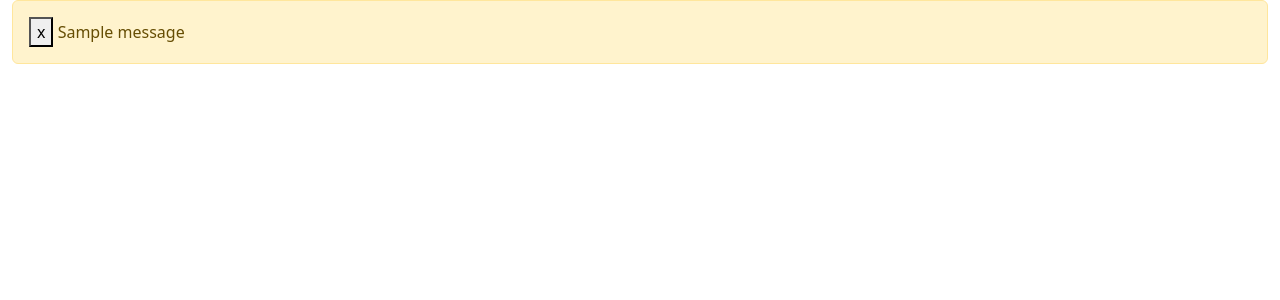
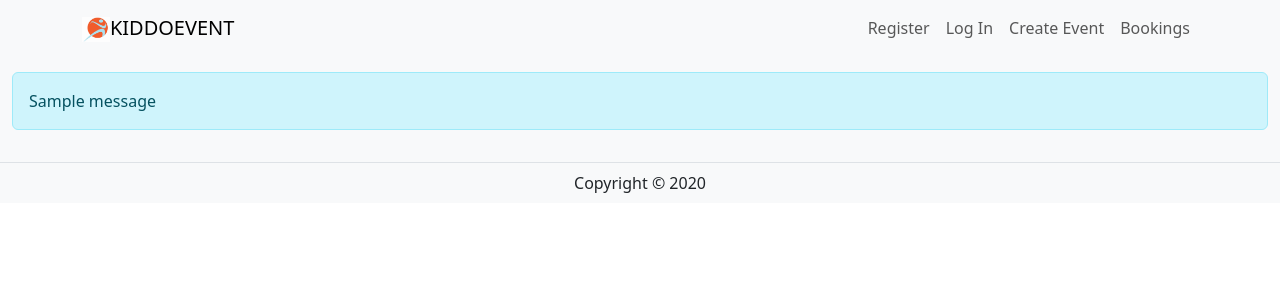
Before and after one commit to Myou91/Group61, a Python web app: template a3_starter_code-main/projectfile/website/templates/base.html in a window 1280 px wide. Shown: the top 300 px of the page. Run offline with Jinja, Linux system fonts and the light colour scheme; the template is opened without the code that fills it: most values are stand-ins (such as "Sample title", 1, 10 or a date in 2020); one stand-in notice (Sample message) is shown; some libraries are stand-ins or nearby versions.

Commit message:
Update base.html
This is the version that modify to integrate with database

```diff
--- a/a3_starter_code-main/projectfile/website/templates/base.html
+++ b/a3_starter_code-main/projectfile/website/templates/base.html
@@ -3,32 +3,65 @@
 <head>
    <meta charset="utf-8">
    <meta name="viewport" content="width=device-width, initial-scale=1">
-    <title>IAB207 Assignment 3</title>
+   <title>KIDDOEVENT - The only site for your kids</title>
    <link href="https://cdn.jsdelivr.net/npm/bootstrap@5.3.2/dist/css/bootstrap.min.css" rel="stylesheet" integrity="sha384-T3c6CoIi6uLrA9TneNEoa7RxnatzjcDSCmG1MXxSR1GAsXEV/Dwwykc2MPK8M2HN" crossorigin="anonymous">
-
 </head>
 
 <body>
    <!-- Header -->
-    <header>
+   <header class="bg-light border-bottom">
 
       <!-- Navbar -->
-        <nav>
-            <!-- Your navbar should go here -->
+      <nav class="navbar navbar-expand-lg navbar-light bg-light">
+         <div class="container">
+
+            <!-- Your Travel App Name or Logo -->
+            <a class="navbar-brand mt-2 mt-lg-0" href="/">
+               <img src="{{url_for('static',filename='img/Logo.png')}}" height="25" alt="KIDDOEVENT Logo"
+               loading="lazy" />KIDDOEVENT
+            </a>
+
+            <button class="navbar-toggler" type="button" data-bs-toggle="collapse"
+               data-bs-target="#navbarSupportedContent" aria-controls="navbarSupportedContent" aria-expanded="false"
+               aria-label="Toggle navigation">
+               <span class="navbar-toggler-icon"></span>
+            </button>
+
+            <!-- Navbar -->
+            <div class="collapse navbar-collapse justify-content-end" id="navbarSupportedContent">
+               <div class="navbar-nav ml-auto">
+
+                  <!-- Register/Login/Logout and welcome -->
+                  {% if current_user.is_authenticated %}
+                     <a class="nav-item nav-link disabled text-muted" href="#">Welcome {{current_user.name}}</a>
+                     <a class="nav-item nav-link" href="{{ url_for('auth.logout') }}">Log Out</a>
+                  {% else %}
+                     <a class="nav-item nav-link" href="{{ url_for('auth.register') }}">Register</a>
+                     <a class="nav-item nav-link" href="{{ url_for('auth.login') }}">Log In</a>
+                  {% endif %}
+
+                  <a class="nav-item nav-link" href="{{ url_for('event.create') }}">Create Event</a>
+                  <a class="nav-item nav-link" href="#">Bookings</a>
+
+               </div>
+            </div>
+         </div>
       </nav>
-        <!-- Code for using Flask flash -->
+      <!-- flashes any messages to the user -->
+      {% with messages = get_flashed_messages() %}
+      {% if messages %} <!-- check if there are any messages -->
       <div class="container-fluid">
-            {% with messages = get_flashed_messages() %}
-            {% if messages %}
-            {% for message in get_flashed_messages() %}
-            <div class="alert alert-warning">
-                <button type="button" class="close" data-dismiss="alert" aria-label="close">x</button>
-                {{message}}
+         <div class="row mt-3 mb-3">
+            <div class="col-md-12">
+            {% for message in messages %} <!--loop through the messages-->
+            <div class="alert alert-info">{{ message }}</div> <!--display as alert-->
+            {% endfor %}
          </div>
-            {% endfor %}
+      </div>
+      </div>
       {% endif %}
       {% endwith %}
-        </div>
+
       {% block header %}
 
       {% endblock %}
@@ -40,9 +73,10 @@
    {% endblock %}
 
     <footer class="footer">
-        <!-- Your footer should go here -->
+        <div class="text-center py-2 bg-light">
+            <span class="text-dark">Copyright &copy; {{ year }}</span>
+        </div>
     </footer>
+   </body>
    <script src="https://cdn.jsdelivr.net/npm/bootstrap@5.3.2/dist/js/bootstrap.bundle.min.js" integrity="sha384-C6RzsynM9kWDrMNeT87bh95OGNyZPhcTNXj1NW7RuBCsyN/o0jlpcV8Qyq46cDfL" crossorigin="anonymous"></script>
-</body>
-
 </html>
```
Lines whose indentation alone changed are shown as unchanged.
